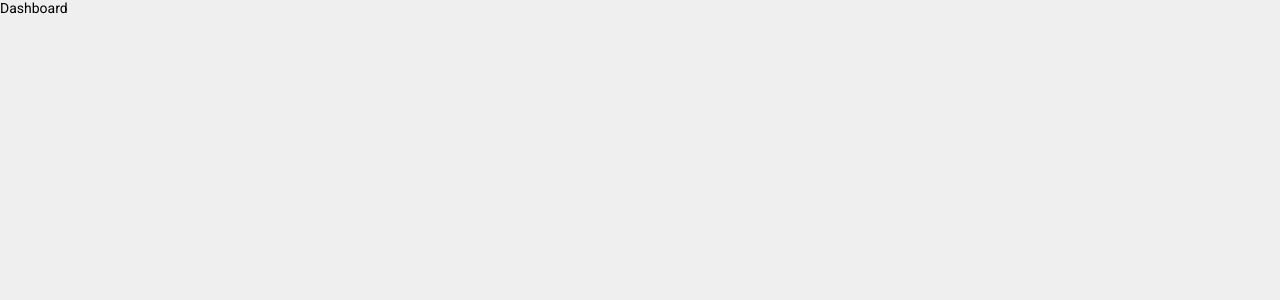
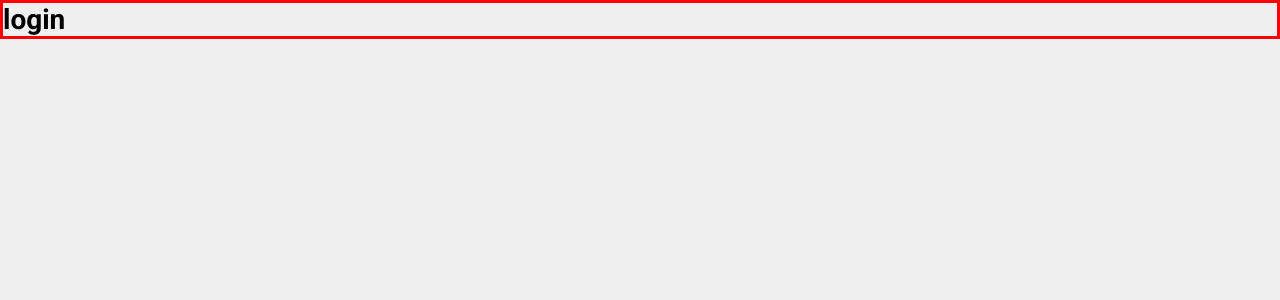
Before and after one commit to victor-magaldi/sistema-chamados-react, a React (Create React App) app: page / in a window 1280 px wide. Before the commit this address led to /dashboard. Shown: the top 300 px of the page. Built offline with nearby package versions, Linux system fonts and the light colour scheme.

Commit message:
cria arquivos de css modules

```diff
--- /dev/null
+++ b/src/pages/Signin/Signin.module.css
@@ -0,0 +1,3 @@
+.loginContainer {
+  border: solid red;
+}
--- a/src/pages/Signin/index.jsx
+++ b/src/pages/Signin/index.jsx
@@ -1,6 +1,8 @@
+import styles from "./Signin.module.css";
+
 function Signin() {
   return (
-    <div className="App">
+    <div className={styles.loginContainer}>
       <h1>login</h1>
     </div>
   );
--- a/src/routes/Route.jsx
+++ b/src/routes/Route.jsx
@@ -7,7 +7,7 @@ export default function RouteWrapper({
 }) {
   console.log(Component, isprivate, rest);
   const loading = false;
-  const signed = true;
+  const signed = false;
 
   if (loading) {
     return <div>carregando...</div>;
```
Also changed, not shown: src/pages/Dashboard/Dashboard.module.css (added), src/pages/Signup/Signup.module.css (added).
